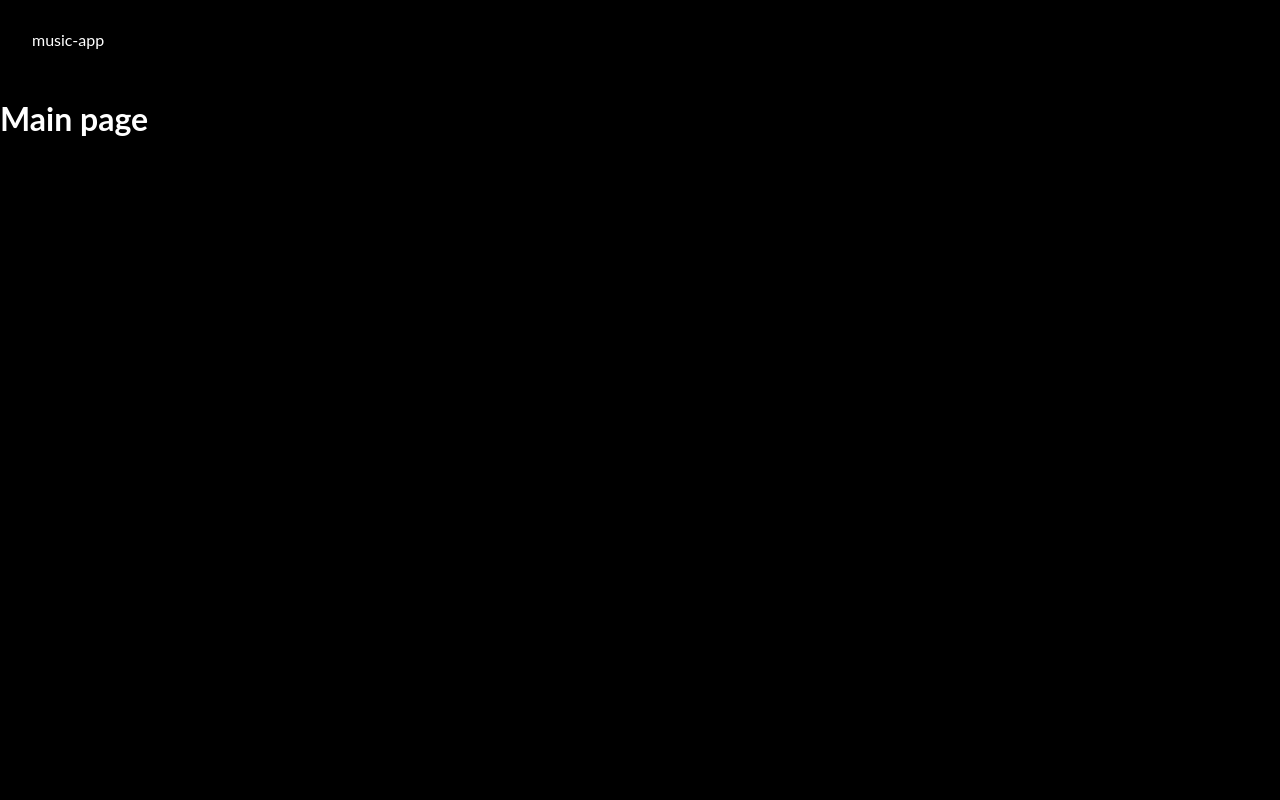
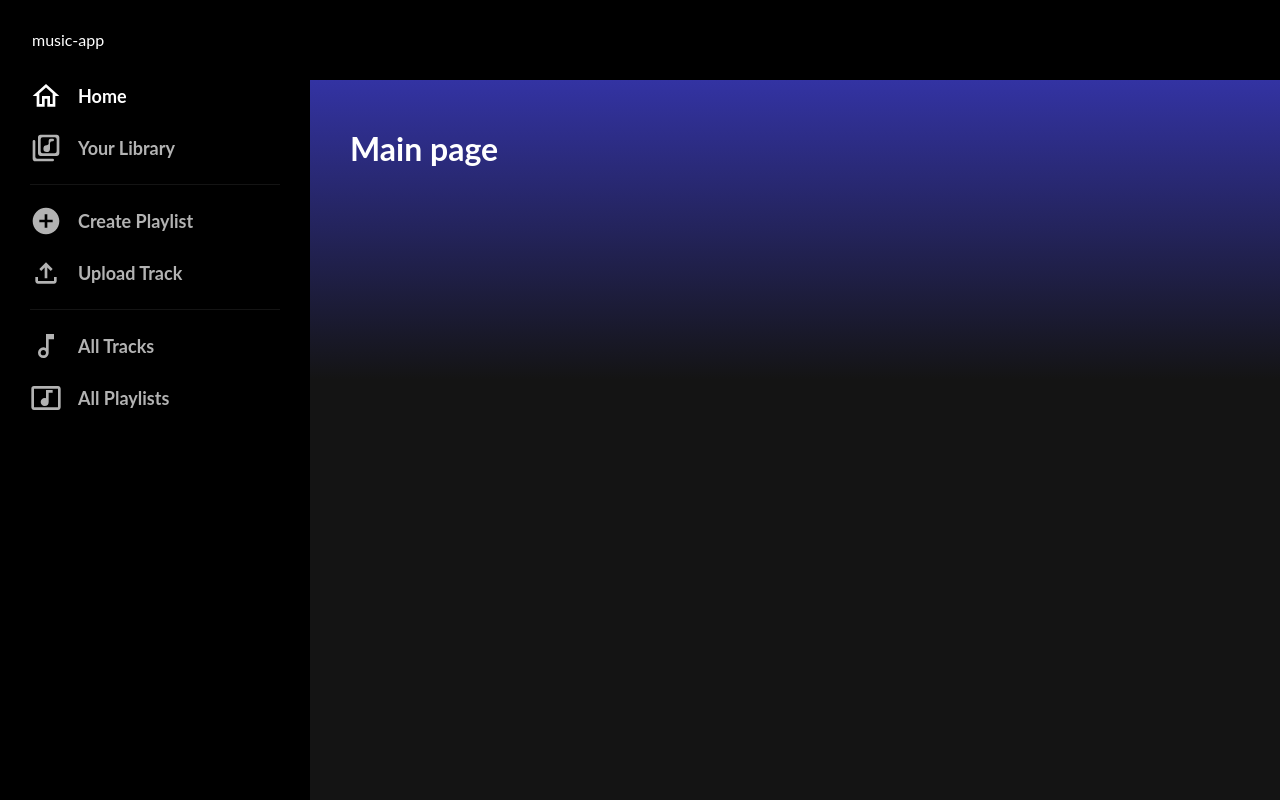
Before and after one commit to EgoshinVA/music-app, a React (Vite) app: page / in a window 1280 px wide. Built offline with nearby package versions, Linux system fonts and the light colour scheme; no server answers; a web font is replaced by a local one.

Commit message:
refactor: change app styles and add widgets

```diff
--- /dev/null
+++ b/src/app/app.module.scss
@@ -0,0 +1,24 @@
+.grid {
+  display: grid;
+  grid-template: 'header header' var(--header-height) 'sidebar main' 1fr / 310px 1fr;
+  height: 100vh;
+}
+
+.grid.playerOpen {
+  grid-template:
+    'header header' var(--header-height)
+    'sidebar main' 1fr 'player player' var(--player-height) / 310px 1fr;
+}
+
+.main {
+  overflow-y: auto;
+  grid-area: main;
+  min-height: calc(100vh - var(--header-height));
+  padding: 30px 40px;
+  background: linear-gradient(
+                  180deg,
+                  var(--page-gradient-color, #3333a3) 0,
+                  var(--color-bg-secondary) 300px,
+                  var(--color-bg-secondary) 100%
+  );
+}
--- a/src/app/app.tsx
+++ b/src/app/app.tsx
@@ -1,14 +1,24 @@
 import { FC } from 'react';
 
+import clsx from 'clsx';
 import { Outlet } from 'react-router';
 
+import s from './app.module.scss';
+
 import { Header } from '@/widgets/header';
+import { Sidebar } from '@/widgets/sidebar';
 
 export const App: FC = () => {
+  const IS_PLAYER_OPEN = true;
+
   return (
-    <>
+    <div className={clsx(s.grid, IS_PLAYER_OPEN && s.playerOpen)}>
       <Header />
-      <Outlet />
-    </>
+      <Sidebar />
+      <main className={s.main}>
+        <Outlet />
+      </main>
+      {/* {IS_PLAYER_OPEN && <Player />} */}
+    </div>
   );
 };
```
Also changed, not shown: src/pages/main-page/main-page.module.scss (added).
